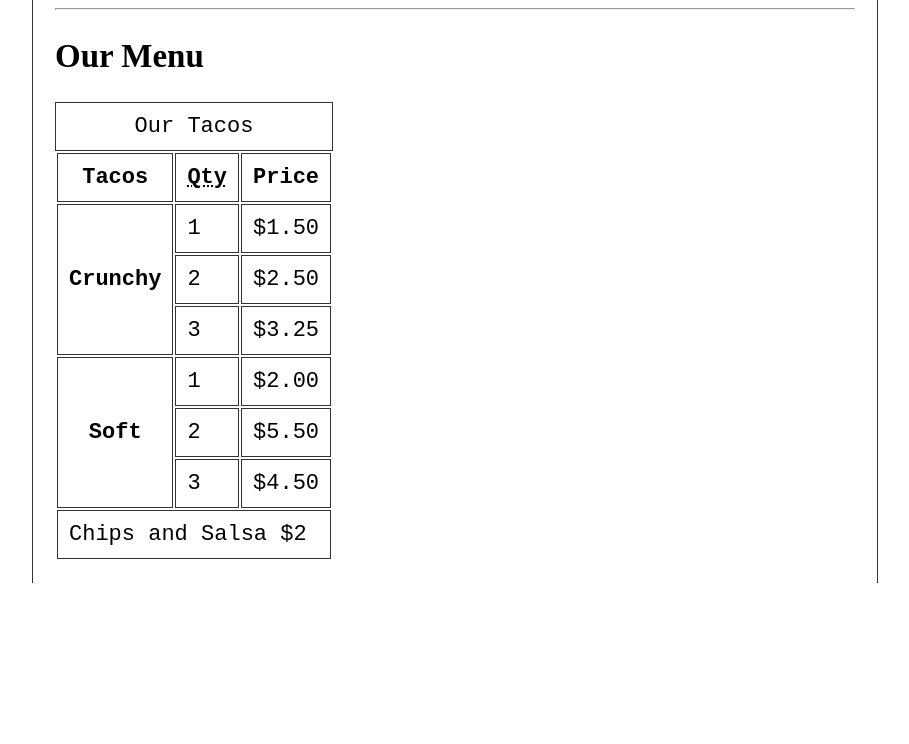
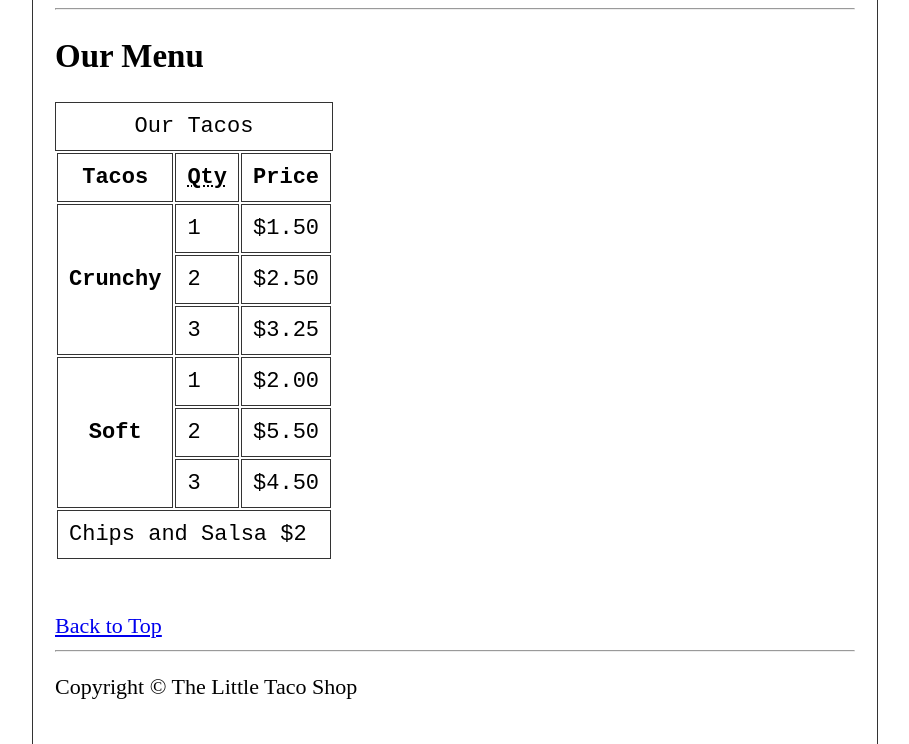
Before and after one commit to BANZOM/html-tutorial, a plain HTML site: page 10/index.html in a window 1280 px wide. Shown: the part 835-1579 px from the top of the page, without its empty margins (185-1094 px from the left). Before the commit the page ends 1418 px from the top, so only its background shows below. Drawn offline with Linux system fonts and the light colour scheme.

Commit message:
Added: footer

```diff
--- a/10/index.html
+++ b/10/index.html
@@ -115,6 +115,15 @@
                 </tbody>
             </table>
         </section>
+        <br><br>
+        <section>
+            <a href="#">Back to Top</a>
+        </section>
+
+        <hr>
+        <footer>
+            <p>Copyright &copy; The Little Taco Shop</p>
+        </footer>
     </main>
 </body>
 
```
